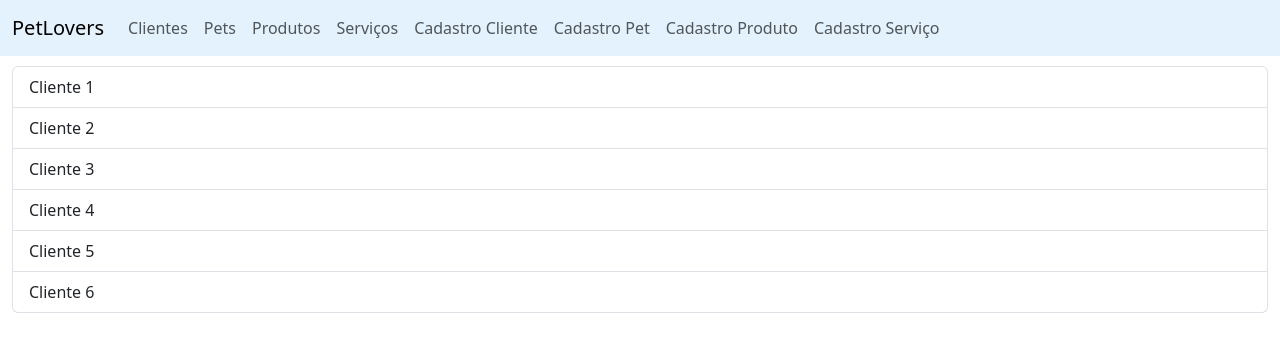
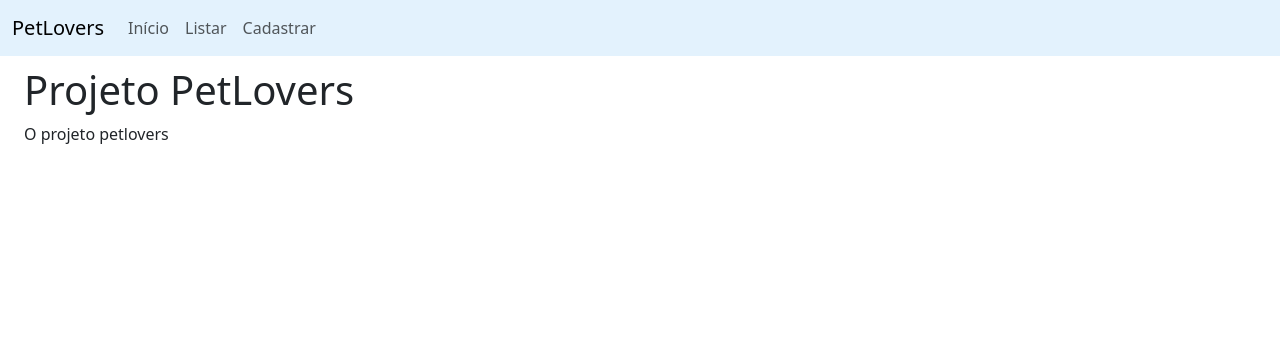
Before and after one commit to GaSiqueira/Atividades-TP-2023, a React (Create React App) app: page / in a window 1280 px wide. Shown: the top 352 px of the page. Built offline with nearby package versions, Linux system fonts and the light colour scheme.

Commit message:
Organizado os componentes

```diff
--- /dev/null
+++ b/src/componentes/inicio.tsx
@@ -0,0 +1,18 @@
+import { Component } from "react";
+
+type props = {
+    tema: string
+}
+
+export default class Início extends Component<props>{
+    render(){
+        let tema = this.props.tema
+        return(
+            <div className="container-fluid">
+                <h1 className="container-fluid">Projeto PetLovers</h1>
+                <p className="container-fluid">O projeto petlovers</p>
+            </div>
+        )
+    }
+
+}
--- a/src/componentes/roteador.tsx
+++ b/src/componentes/roteador.tsx
@@ -7,6 +7,8 @@ import FormualarioCadastroProdutos from "./formularioCadastroProdutos";
 import FormualarioCadastroServicos from "./formularioCadastroServico";
 import ListaPet from "./listaPets";
 import ListaProduto from "./listaProdutos";
+import Início from "./inicio";
+import ListaServiço from "./listaServicos";
 
 type state = {
     tela: string
@@ -16,7 +18,7 @@ export default class Roteador extends Component<{}, state>{
     constructor(props: {} | Readonly<{}>) {
         super(props)
         this.state = {
-            tela: 'Clientes'
+            tela: 'Início'
                     }
         this.selecionarView = this.selecionarView.bind(this)
     }
@@ -30,68 +32,92 @@ export default class Roteador extends Component<{}, state>{
     }
 
     render() {
-        let barraNavegacao = <BarraNavegacao seletorView={this.selecionarView} tema="#e3f2fd" botoes={['Clientes','Pets','Produtos','Serviços','Cadastro Cliente', 'Cadastro Pet', 'Cadastro Produto', 'Cadastro Serviço']} />
-        if (this.state.tela === 'Clientes') {
+        let barraNavegacao = <BarraNavegacao seletorView={this.selecionarView} tema="#e3f2fd" botoes={['Início','Listar','Cadastrar']} />
+        if(this.state.tela === 'Início'){
+            return(
+                <>
+                    {barraNavegacao}
+                    <Início tema="#e3f2fd"/>
+                </>
+            )
+        }
+        if (this.state.tela === 'Listar' || this.state.tela === 'Clientes') {
+            let barraListagem = <BarraNavegacao seletorView={this.selecionarView} tema="#e3f2fd" botoes={['Início','Clientes', 'Pets', 'Produtos', 'Serviços']} />
+
             return (
                 <>
-                    {barraNavegacao}
+                    {barraListagem}
                     <ListaCliente tema="#e3f2fd" />
                 </>
             )
         }
         if (this.state.tela === 'Pets') {
+            let barraListagem = <BarraNavegacao seletorView={this.selecionarView} tema="#e3f2fd" botoes={['Início','Clientes', 'Pets', 'Produtos', 'Serviços']} />
             return (
                 <>
-                    {barraNavegacao}
+                    {barraListagem}
                     <ListaPet tema="#e3f2fd" />
                 </>
             )
         }
         if (this.state.tela === 'Produtos') {
+            let barraListagem = <BarraNavegacao seletorView={this.selecionarView} tema="#e3f2fd" botoes={['Início','Clientes', 'Pets', 'Produtos', 'Serviços']} />
             return (
                 <>
-                    {barraNavegacao}
+                    {barraListagem}
                     <ListaProduto tema="#e3f2fd" />
                 </>
             )
         }
         if (this.state.tela === 'Serviços') {
+            let barraListagem = <BarraNavegacao seletorView={this.selecionarView} tema="#e3f2fd" botoes={['Início','Clientes', 'Pets', 'Produtos', 'Serviços']} />
             return (
                 <>
-                    {barraNavegacao}
-                    <ListaProduto tema="#e3f2fd" />
+                    {barraListagem}
+                    <ListaServiço tema="#e3f2fd" />
                 </>
             )
         }
-        if (this.state.tela === 'Cadastro Cliente') {
+        if (this.state.tela === 'Cadastro Cliente' || this.state.tela === 'Cadastrar') {
+            let barraCadastro = <BarraNavegacao seletorView={this.selecionarView} tema="#e3f2fd" botoes={['Início','Cadastro Cliente', 'Cadastro Pet', 'Cadastro Produto', 'Cadastro Serviço']} />
             return (
                 <>
-                    {barraNavegacao}
+                    {barraCadastro}
                     <FormularioCadastroCliente tema="#e3f2fd" />
                 </>
             )
         }
         if (this.state.tela === 'Cadastro Pet'){
+            let barraCadastro = <BarraNavegacao seletorView={this.selecionarView} tema="#e3f2fd" botoes={['Início','Cadastro Cliente', 'Cadastro Pet', 'Cadastro Produto', 'Cadastro Serviço']} />
             return(
                 <>
-                    {barraNavegacao}
+                    {barraCadastro}
                     <FormularioCadastroPet tema="#e3f2fd" />
                 </>
             )
         }
         if(this.state.tela === 'Cadastro Produto'){
+            let barraCadastro = <BarraNavegacao seletorView={this.selecionarView} tema="#e3f2fd" botoes={['Início','Cadastro Cliente', 'Cadastro Pet', 'Cadastro Produto', 'Cadastro Serviço']} />
             return(
                 <>
-                    {barraNavegacao}
+                    {barraCadastro}
                     <FormualarioCadastroProdutos tema = "#e3f2fd" />
                 </>
             )
         }
         if(this.state.tela === 'Cadastro Serviço'){
+            let barraCadastro = <BarraNavegacao seletorView={this.selecionarView} tema="#e3f2fd" botoes={['Início','Cadastro Cliente', 'Cadastro Pet', 'Cadastro Produto', 'Cadastro Serviço']} />
             return(
                 <>
-                    {barraNavegacao}
+                    {barraCadastro}
                     <FormualarioCadastroServicos tema = "#e3f2fd" />
+                </>
+            )
+        }
+        if(this.state.tela === 'Início'){
+            return(
+                <>
+                    <Roteador/>
                 </>
             )
         }
```
